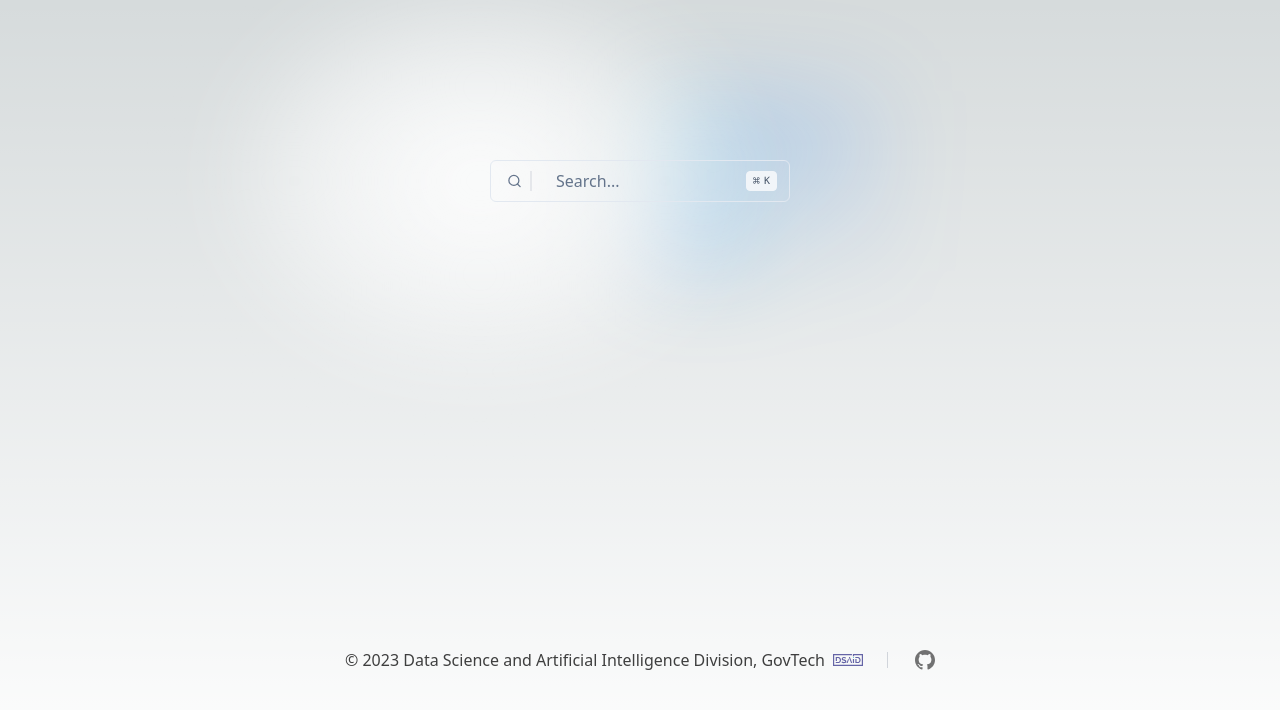
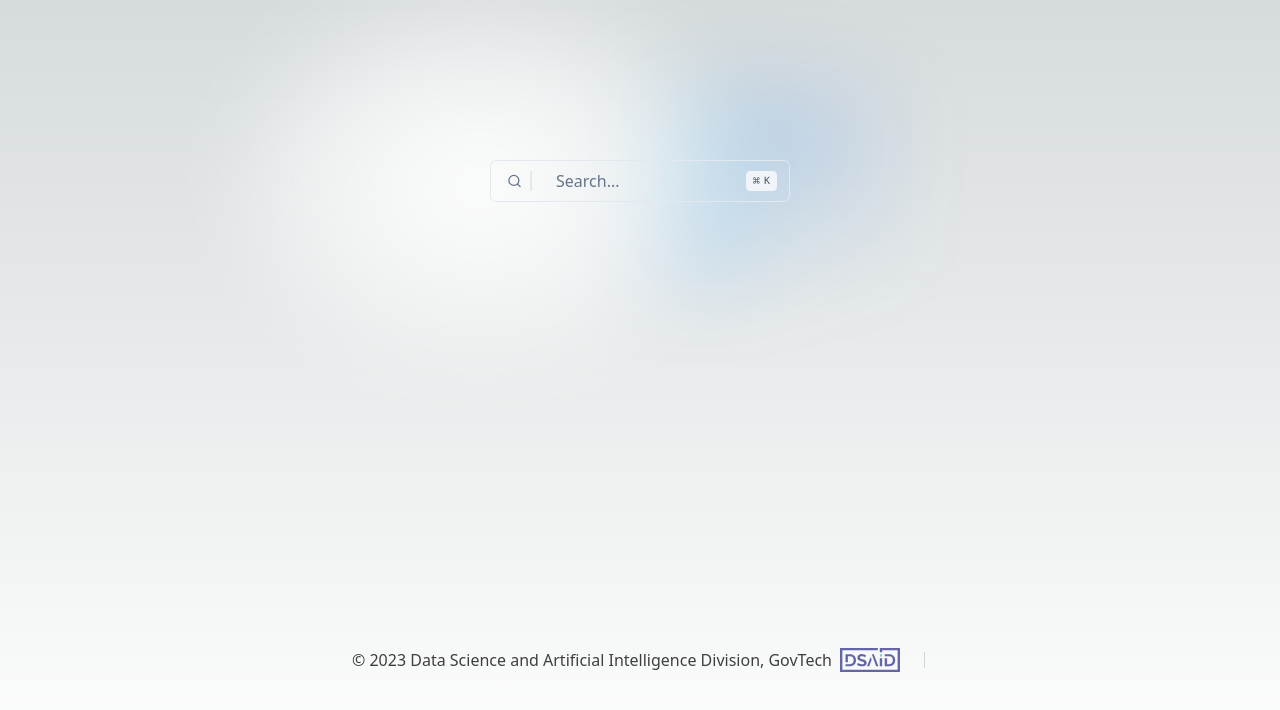
Before and after one commit to danielnyan/next_doc_search, a Next.js app: page / in a window 1280 px wide. Shown: the top 710 px of the page. Built offline with nearby package versions, Linux system fonts and the light colour scheme.

Commit message:
It must be a very nice logo

```diff
--- a/pages/index.tsx
+++ b/pages/index.tsx
@@ -28,20 +28,10 @@ export default function Home() {
           <div className="opacity-75 transition hover:opacity-100 cursor-pointer">
             <Link href="https://www.tech.gov.sg/capability-centre-dsaid/" className="flex items-center justify-center">
               <p className="text-base mr-2">© 2023 Data Science and Artificial Intelligence Division, GovTech</p>
-              <Image src={'/dsaid.svg'} width="30" height="20" alt="DSAID logo" />
+              <Image src={'/dsaid.svg'} width="60" height="26" alt="DSAID logo" />
             </Link>
           </div>
           <div className="border-l border-gray-300 w-1 h-4" />
-          <div className="flex items-center justify-center space-x-4">
-            <div className="opacity-75 transition hover:opacity-100 cursor-pointer">
-              <Link
-                href="https://github.com/wonkishtofu/next_doc_search"
-                className="flex items-center justify-center"
-              >
-                <Image src={'/github.svg'} width="20" height="20" alt="Github logo" />
-              </Link>
-            </div>
-          </div>
         </div>
       </main>
     </>
```
